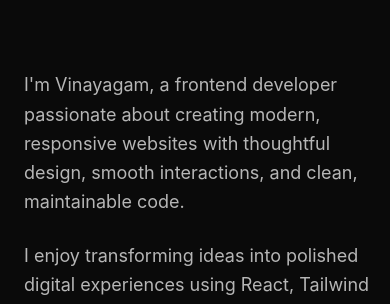
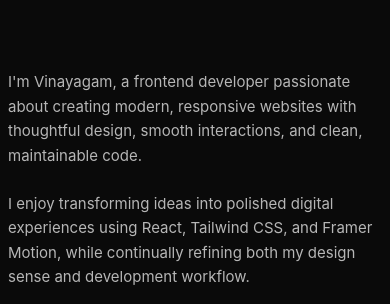
Before and after one commit to vinayagam29/Portfolio, a React (Vite) app: page / in a window 390 px wide. Shown: the part 3377-3681 px from the top of the page. Built offline with nearby package versions, Linux system fonts and the light colour scheme; the HTML template or start-up script is replaced by a standard one.

Commit message:
updated about

```diff
--- a/src/components/About.jsx
+++ b/src/components/About.jsx
@@ -28,7 +28,7 @@ function About() {
       ref={sectionRef}
       onMouseMove={handleMouseMove}
       onMouseLeave={handleMouseLeave}
-      className="bg-neutral-950 text-white py-32 px-6 md:px-10 relative"
+      className="bg-neutral-950 text-white py-32 px-2 md:px-10 relative"
     >
       {/* Section Label */}
       <div className="mb-16">
@@ -58,15 +58,15 @@ function About() {
           whileInView={{ opacity: 1, y: 0 }}
           viewport={{ once: true }}
           transition={{ duration: 0.9 }}
-          className="max-w-xl"
+          className="max-w-xl "
         >
-          <p className="text-white/70 text-lg leading-relaxed">
+          <p className="text-white/70 md:text-lg text-[15px] leading-relaxed">
             I'm Vinayagam, a frontend developer passionate about creating
             modern, responsive websites with thoughtful design, smooth
             interactions, and clean, maintainable code.
           </p>
 
-          <p className="text-white/70 text-lg leading-relaxed mt-6">
+          <p className="text-white/70 md:text-lg text-[15px] leading-relaxed mt-6">
             I enjoy transforming ideas into polished digital experiences
             using React, Tailwind CSS, and Framer Motion, while continually
             refining both my design sense and development workflow.
```
